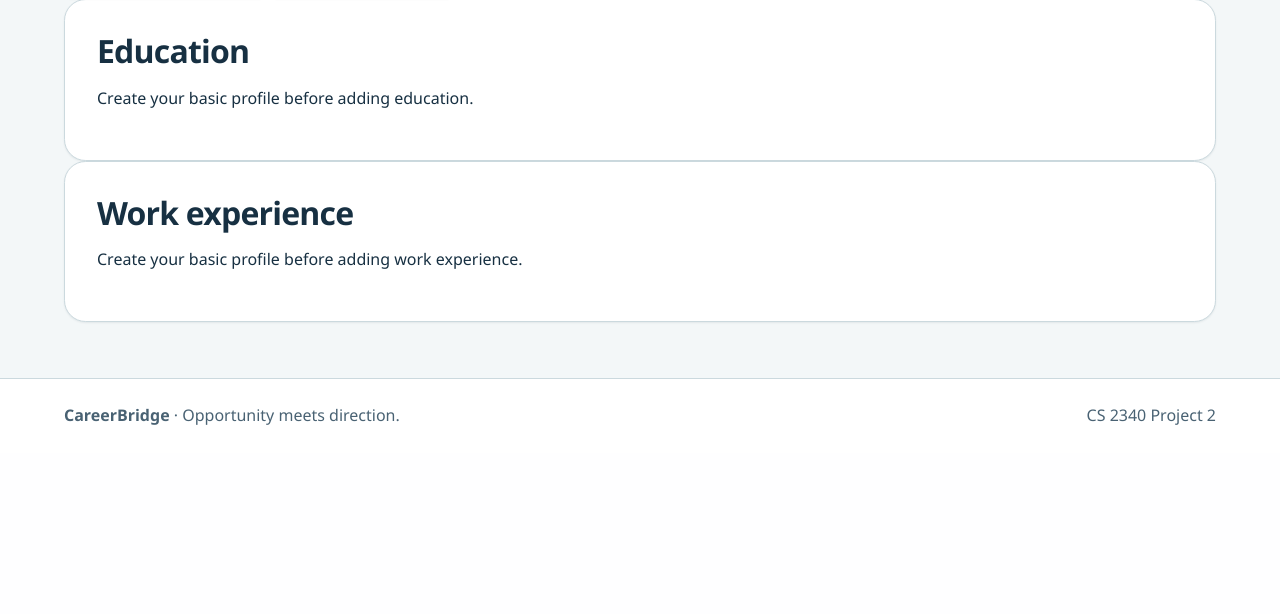
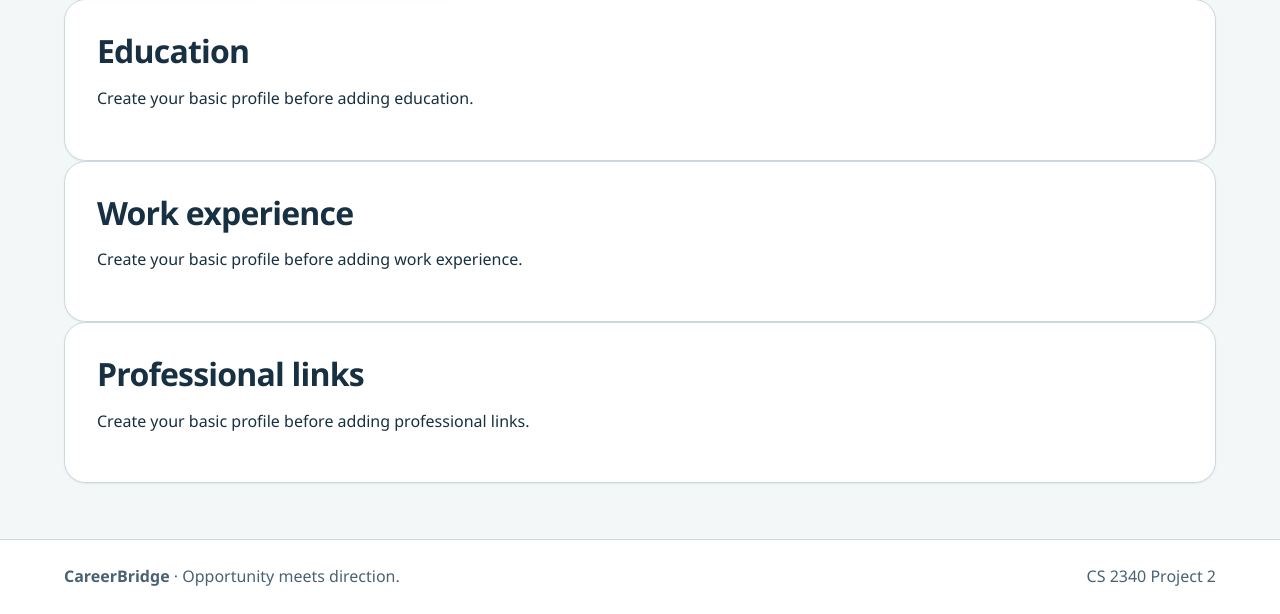
Before and after one commit to xiangsiyu06/cs2340-Ria-team4-project2, a Django app: page /accounts/job-seeker/ in a window 1280 px wide. Shown: the part 403-1017 px from the top of the page. Before the commit the page ends 828 px from the top, so only its background shows below. Run offline with Django 5.2, Linux system fonts and the light colour scheme; the visitor is signed in with stand-in values (Sample User, id 1).

Commit message:
Add professional links to job seeker profiles

```diff
--- a/accounts/models.py
+++ b/accounts/models.py
@@ -1,6 +1,7 @@
 from django.conf import settings
 from django.contrib.auth.models import AbstractUser
 from django.db import models
+
 
 
 class User(AbstractUser):
--- a/accounts/templates/accounts/job_seeker_area.html
+++ b/accounts/templates/accounts/job_seeker_area.html
@@ -91,4 +91,35 @@
         <p>Create your basic profile before adding work experience.</p>
     {% endif %}
 </section>
+<section class="card">
+    <h2>Professional links</h2>
+
+    {% if profile %}
+        <a
+            class="button button--small"
+            href="{% url 'accounts:add_professional_link' %}"
+        >
+            Add professional link
+        </a>
+
+        {% for link in professional_links %}
+            <article>
+                <h3>{{ link.label }}</h3>
+                <p>
+                    <a
+                        href="{{ link.url }}"
+                        target="_blank"
+                        rel="noopener noreferrer"
+                    >
+                        {{ link.url }}
+                    </a>
+                </p>
+            </article>
+        {% empty %}
+            <p>No professional links added yet.</p>
+        {% endfor %}
+    {% else %}
+        <p>Create your basic profile before adding professional links.</p>
+    {% endif %}
+</section>
 {% endblock %}
--- a/accounts/urls.py
+++ b/accounts/urls.py
@@ -67,4 +67,9 @@ urlpatterns = [
         views.add_work_experience,
         name="add_work_experience",
     ),
+    path(
+        "job-seeker/profile/links/add/",
+        views.add_professional_link,
+        name="add_professional_link",
+    ),
 ]
--- a/accounts/views.py
+++ b/accounts/views.py
@@ -14,8 +14,15 @@ from .forms import (
     JobSeekerProfileForm,
     RegistrationForm,
     WorkExperienceForm,
+    ProfessionalLinkForm,
 )
-from .models import Education, JobSeekerProfile, User, WorkExperience
+from .models import (
+    Education,
+    JobSeekerProfile,
+    ProfessionalLink,
+    User,
+    WorkExperience,
+)
 
 
 def register(request):
@@ -48,9 +55,11 @@ def job_seeker_area(request):
     if profile:
         education_records = profile.education_records.all()
         work_experiences = profile.work_experiences.all()
+        professional_links = profile.professional_links.all()
     else:
         education_records = Education.objects.none()
         work_experiences = WorkExperience.objects.none()
+        professional_links = ProfessionalLink.objects.none()
 
     return render(
         request,
@@ -59,9 +68,9 @@ def job_seeker_area(request):
             "profile": profile,
             "education_records": education_records,
             "work_experiences": work_experiences,
+            "professional_links": professional_links,
         },
     )
-
 
 
 @role_required(User.Role.JOB_SEEKER)
@@ -309,3 +318,30 @@ def add_work_experience(request):
         "accounts/work_experience_form.html",
         {"form": form},
     )
+
+@role_required(User.Role.JOB_SEEKER)
+def add_professional_link(request):
+    profile = JobSeekerProfile.objects.filter(user=request.user).first()
+
+    if profile is None:
+        messages.info(
+            request,
+            "Create your profile before adding professional links.",
+        )
+        return redirect("accounts:edit_job_seeker_profile")
+
+    form = ProfessionalLinkForm(request.POST or None)
+
+    if request.method == "POST" and form.is_valid():
+        professional_link = form.save(commit=False)
+        professional_link.profile = profile
+        professional_link.save()
+
+        messages.success(request, "Professional link added.")
+        return redirect("accounts:job_seeker_area")
+
+    return render(
+        request,
+        "accounts/professional_link_form.html",
+        {"form": form},
+    )
```
Also changed, not shown: accounts/forms.py (+21 -1 lines), accounts/templates/accounts/professional_link_form.html (added, +39 -0 lines).
